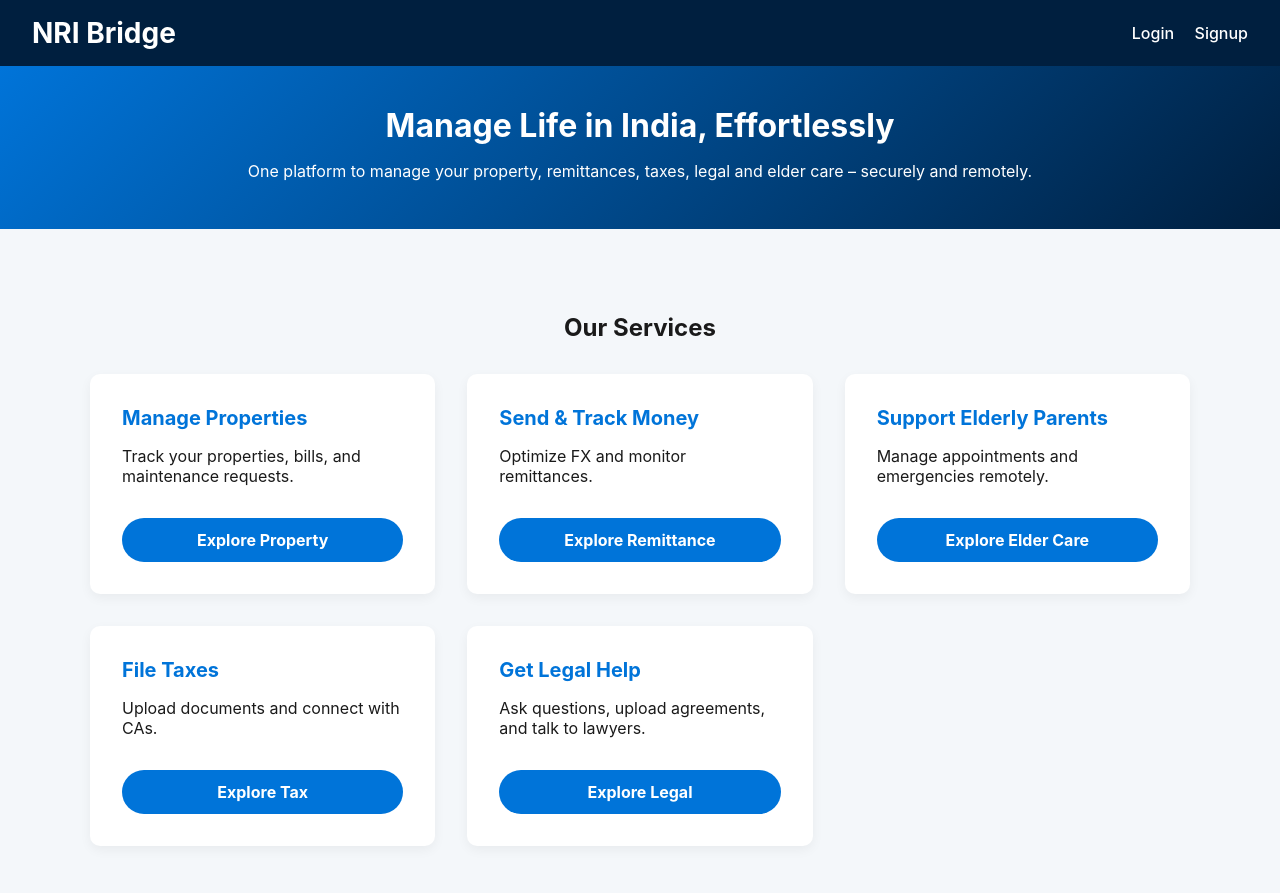
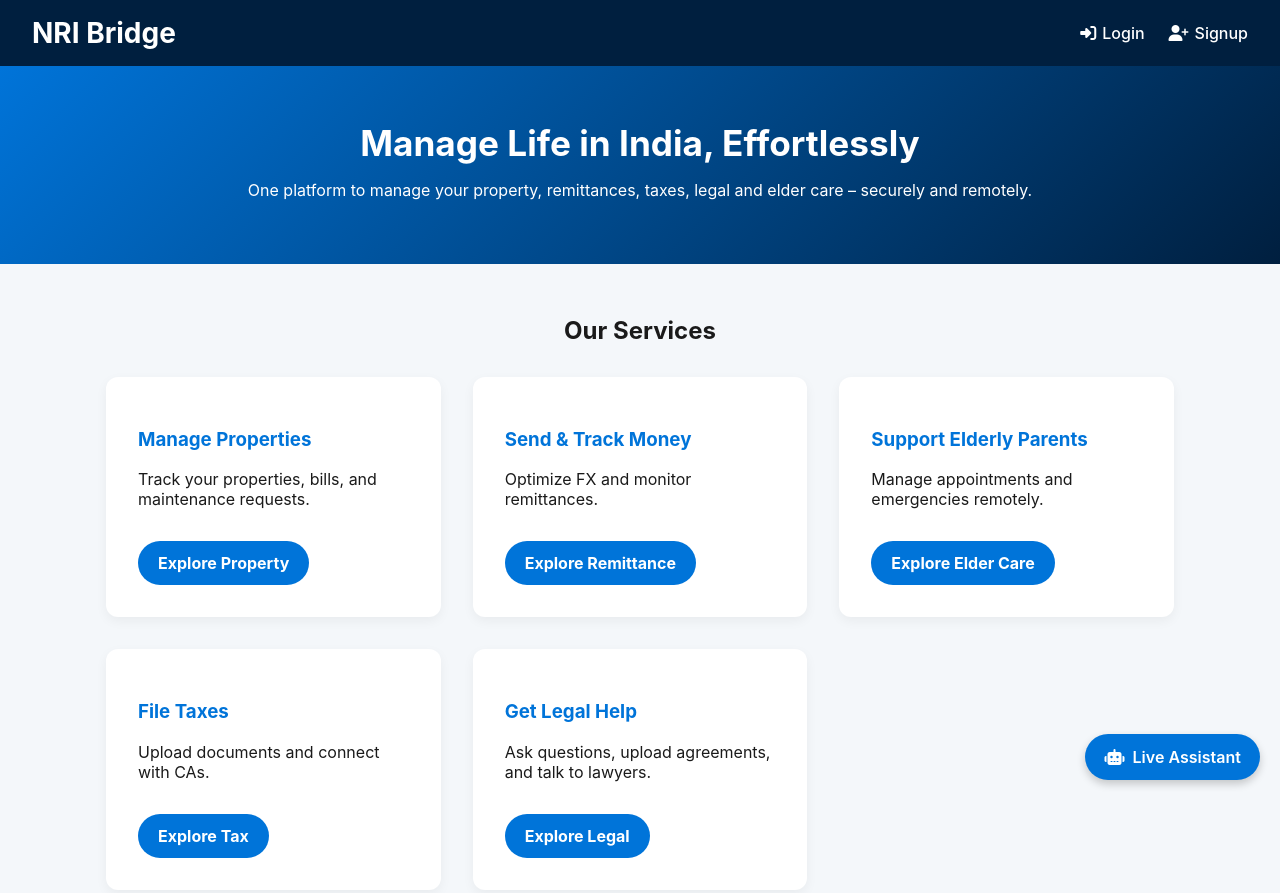
Before and after one commit to AbhishekA87/GharBaar, a plain HTML site: page index-enhanced.html in a window 1280 px wide. Shown: the top 893 px of the page. Drawn offline with Linux system fonts and the light colour scheme.

Commit message:
Update index-enhanced.html

```diff
--- a/index-enhanced.html
+++ b/index-enhanced.html
@@ -1,22 +1,68 @@
-
 <!DOCTYPE html>
 <html lang="en">
 <head>
   <meta charset="UTF-8" />
   <meta name="viewport" content="width=device-width,initial-scale=1.0" />
   <title>NRI Bridge | Home</title>
-  <link href="styles.css" rel="stylesheet" />
+  <link href="https://cdnjs.cloudflare.com/ajax/libs/font-awesome/6.4.0/css/all.min.css" rel="stylesheet" />
   <style>
-    .topbar { display: flex; justify-content: space-between; align-items: center; background: #001f3f; color: #fff; padding: 1rem 2rem; }
+    * { box-sizing: border-box; }
+    body {
+      margin: 0; font-family: 'Inter', sans-serif;
+      background: #f4f7fa; color: #1a1a1a; scroll-behavior: smooth;
+    }
+    .topbar {
+      display: flex; justify-content: space-between; align-items: center;
+      background: #001f3f; color: #fff; padding: 1rem 2rem;
+    }
     .topbar h1 { margin: 0; font-size: 1.75rem; }
-    .auth-links a { color: #fff; text-decoration: none; margin-left: 1rem; font-weight: 500; }
-    .hero-text { text-align: center; padding: 2rem; color: #fff; background: linear-gradient(135deg, #0074d9, #001f3f); }
-    .hero-text h2 { font-size: 2rem; margin: 0.5rem 0; }
-    .modules-grid { display: grid; grid-template-columns: repeat(auto-fit, minmax(260px, 1fr)); gap: 2rem; margin-top: 2rem; }
-    .module { background: #fff; padding: 2rem; border-radius: 10px; box-shadow: 0 4px 12px rgba(0,0,0,0.05); }
+    .auth-links {
+      display: flex; gap: 1.5rem;
+    }
+    .auth-links a {
+      color: #fff; text-decoration: none; font-weight: 500;
+      display: flex; align-items: center;
+    }
+    .auth-links i { margin-right: 6px; }
+
+    .hero-text {
+      text-align: center; padding: 3rem 1rem;
+      color: #fff; background: linear-gradient(135deg, #0074d9, #001f3f);
+    }
+    .hero-text h2 { font-size: 2.2rem; margin: 0.5rem 0; }
+
+    .modules-grid {
+      display: grid; grid-template-columns: repeat(auto-fit, minmax(280px, 1fr));
+      gap: 2rem; margin-top: 2rem;
+    }
+
+    .module {
+      background: #fff; padding: 2rem; border-radius: 12px;
+      box-shadow: 0 4px 12px rgba(0,0,0,0.05);
+    }
+
     .module h3 { color: #0074d9; }
-    .explore-button { margin-top: 1rem; display: inline-block; padding: 0.75rem 1.25rem; background: #0074d9; color: #fff; border: none; border-radius: 25px; text-decoration: none; font-weight: bold; }
-    footer { text-align: center; padding: 2rem 1rem; background: #001f3f; color: white; margin-top: 4rem; }
+    .explore-button {
+      margin-top: 1rem; display: inline-block; padding: 0.75rem 1.25rem;
+      background: #0074d9; color: #fff; border: none;
+      border-radius: 25px; text-decoration: none; font-weight: bold;
+    }
+
+    footer {
+      text-align: center; padding: 2rem 1rem;
+      background: #001f3f; color: white; margin-top: 4rem;
+    }
+
+    .chatbot-bubble {
+      position: fixed; bottom: 20px; right: 20px;
+      background: #0074d9; color: #fff; padding: 0.8rem 1.2rem;
+      border-radius: 30px; box-shadow: 0 4px 8px rgba(0,0,0,0.2);
+      font-weight: 600; cursor: pointer; display: flex; align-items: center;
+      z-index: 999;
+    }
+    .chatbot-bubble i {
+      margin-right: 8px;
+    }
   </style>
 </head>
 <body>
@@ -24,8 +70,8 @@
   <div class="topbar">
     <h1>NRI Bridge</h1>
     <div class="auth-links">
-      <a href="#">Login</a>
-      <a href="#">Signup</a>
+      <a href="#"><i class="fas fa-sign-in-alt"></i>Login</a>
+      <a href="#"><i class="fas fa-user-plus"></i>Signup</a>
     </div>
   </div>
 
@@ -34,7 +80,7 @@
     <p>One platform to manage your property, remittances, taxes, legal and elder care – securely and remotely.</p>
   </section>
 
-  <section class="section">
+  <section class="section" style="padding: 2rem 1rem; max-width: 1100px; margin: auto;">
     <h2 style="text-align:center;">Our Services</h2>
     <div class="modules-grid">
       <div class="module">
@@ -69,5 +115,9 @@
     <p>&copy; 2025 NRI Bridge | hello@nri-bridge.com</p>
   </footer>
 
+  <div class="chatbot-bubble">
+    <i class="fas fa-robot"></i> Live Assistant
+  </div>
+
 </body>
 </html>
```
